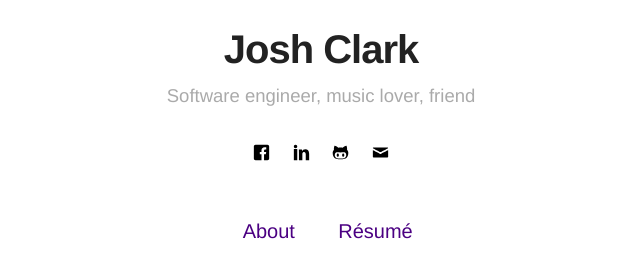
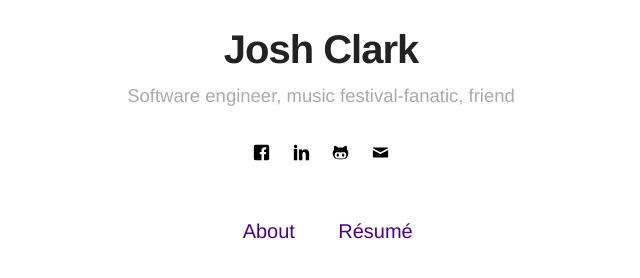
Before and after one commit to jclarktennis/jclarktennis.github.io, a Jekyll site: the page built from index.html, in a window 1280 px wide. Shown: the part 269-547 px from the top of the page, without its empty margins (319-959 px from the left). Built offline with Jekyll 4.4.1, drawn with Linux system fonts in a browser that asks for light colours.

Commit message:
description update

```diff
--- a/_config.yml
+++ b/_config.yml
@@ -1,6 +1,6 @@
 # main text of home
 name: Josh Clark
-bio: "Software engineer, music lover, friend"
+bio: "Software engineer, music festival-fanatic, friend"
 
 # twitter summary info
 description: My life
```
